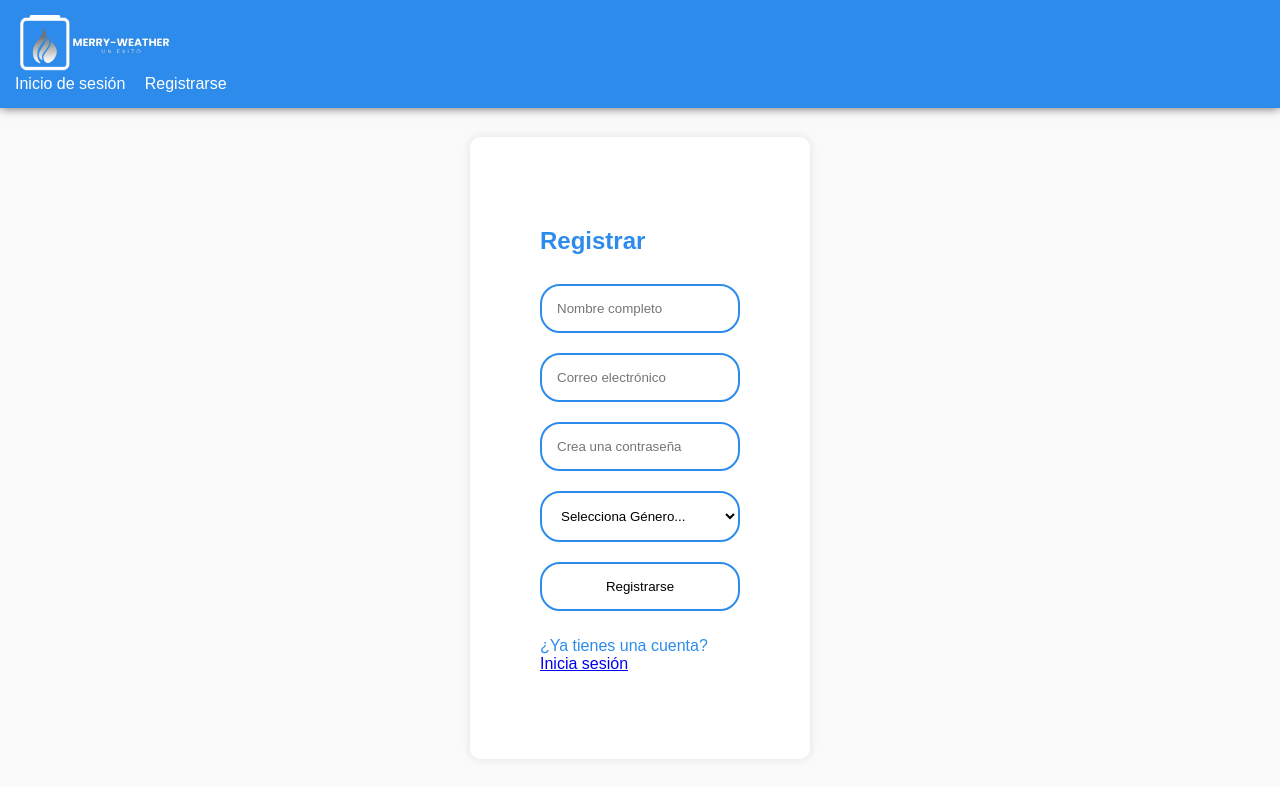
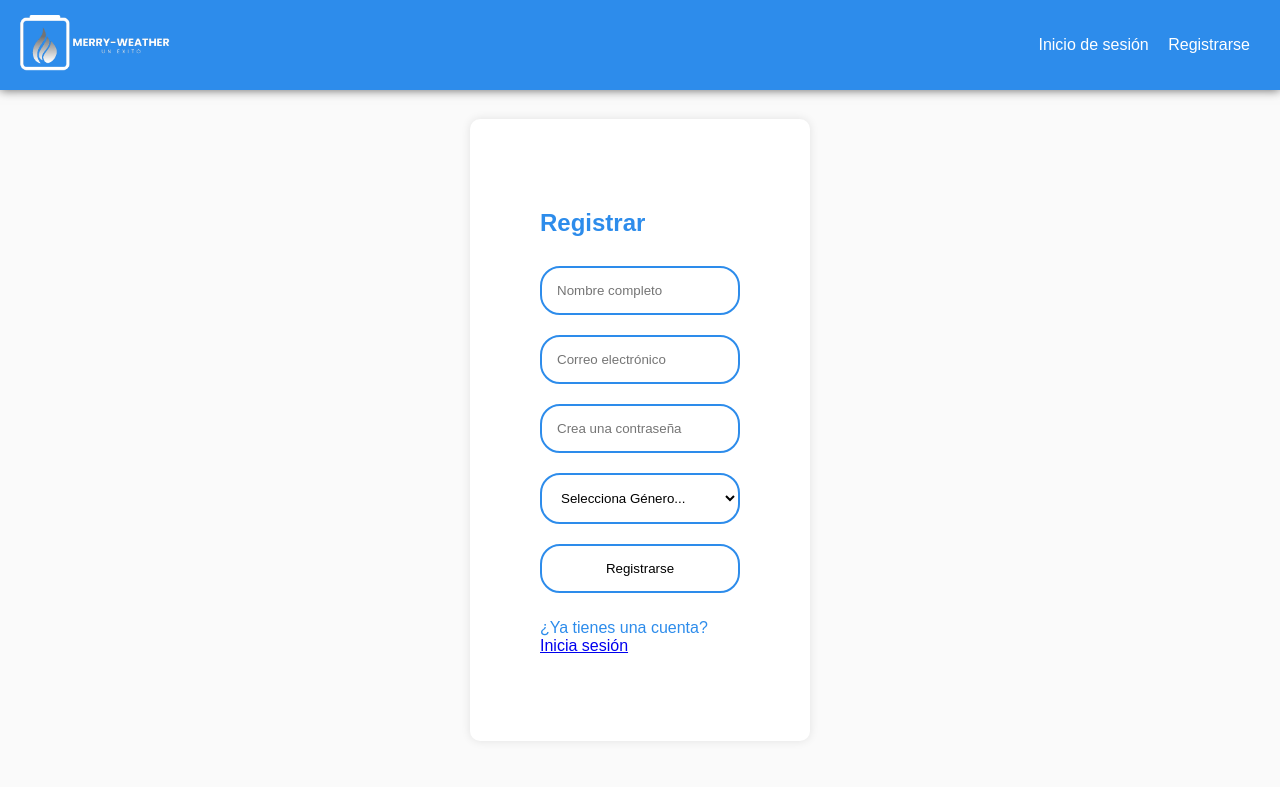
Before and after one commit to ErikAlvarado/MerryWeather, a PHP site: page /views/register.php in a window 1280 px wide. Shown: the top 787 px of the page. Run offline with PHP 8.4, Linux system fonts and the light colour scheme.

Commit message:
Terminar de corregir y upgrades

```diff
--- a/assets/css/style.css
+++ b/assets/css/style.css
@@ -12,12 +12,65 @@ body {
     font-family: Arial, sans-serif;
     background-color: var(--background-principal);
 }
+.container {
+    padding: 20px;
+    display: flex;
+    justify-content: center;
+    align-items: center;
+    min-height: calc(90vh - 80px);
+}
+
+input {
+    outline: none;
+}
+
+.input,
+.select {
+    margin: 10px 0;
+    padding: 15px;
+    background-color: white;
+    border: 2px solid var(--color-principal);
+    border-radius: 20px;
+    box-sizing: border-box;
+}
+
+.input:hover {
+   padding: 17px;
+   transition: padding 0.3s ease;
+   border: 2px solid var(--color-secundary);
+   border-radius: 20px;
+}
+
+.btn {
+  margin: 10px 0;
+  padding: 15px;
+  background-color: white;
+  border: 2px solid var(--color-principal);
+  border-radius: 20px;
+  box-sizing: border-box;
+}
+
+.btn:hover {
+    padding: 17px;
+    color: white;
+    background-color: var(--color-principal);
+    border: 2px solid var(--color-secundary);
+    border-radius: 20px;
+    transition: padding 0.3s ease, background-color 0.5s ease, color 0.3s ease;
+}
+
+/* =========================================
+                    HEADER
+   ========================================= */
 
 header {
     background-color: var(--color-principal);
     padding: 15px;
     color: white;
     box-shadow: 0 0 10px rgba(0, 0, 0, 0.623);
+    display: flex;
+    flex-direction: row;
+    align-items: center;
     justify-content: space-between;
 }
 
@@ -31,18 +84,10 @@ nav a:hover {
     text-decoration: underline;
 }
 
-main {
-    padding: 20px;
-    display: flex;
-    justify-content: center;
-    align-items: center;
-    min-height: calc(90vh - 80px);
-}
 
-input {
-    outline: none;
-}
-
+/* ===========================================
+               LOGIN AND REGISTER
+   =========================================== */
 .login-container {
     color: var(--color-principal);
     padding: 70px;
@@ -143,18 +161,6 @@ input {
   margin: 15px 0;
 }
 
-.btn {
-  width: 100%;
-  padding: 10px;
-  margin: 8px 0;
-  border: none;
-  cursor: pointer;
-  font-weight: bold;
-}
-
-.green { background: #2ecc71; color: white; }
-.red { background: #e74c3c; color: white; }
-.gray { background: #bbb; }
 
 .content {
   flex: 1;
--- a/models/login.php
+++ b/models/login.php
@@ -7,7 +7,7 @@ class Login {
     }
 
     public function authenticate($email, $password) {
-        $sql = "SELECT TOP 1 idUser, email, passwordHash FROM users WHERE email = :email";
+        $sql = "SELECT TOP 1 idUser, name, email, passwordHash FROM users WHERE email = :email";
         $stmt = $this->db->prepare($sql);
         $stmt->bindParam(':email', $email);
         $stmt->execute();
--- a/views/home.php
+++ b/views/home.php
@@ -20,5 +20,9 @@ include 'layout/header.php';
         <button class="next" onclick="nextSlide()">></button>
     </div>
     <script src="../assets/js/sliders.js"></script>
+
+    <div>
+        <!-- AUN ESTA EN CONTSTRUCCION.... -->
+    </div>
 </body>
 </html>
--- a/views/layout/header.php
+++ b/views/layout/header.php
@@ -1,13 +1,20 @@
 <header>
     <a href="/MerryWeather/views/home.php">
     <div class="logo">
-    <img src="/MerryWeather/img/Logo2.png" alt="Logo"  style="width:160px;">
+    <img src="../assets/img/logo2.png" alt="Logo"  style="width:160px;">
     </div>
     </a>
     <nav>
         <div class="menu">
-        <a href="login.php">Inicio de sesión</a>
-        <a href="register.php">Registrarse</a>
+        <?php if (isset($_SESSION['user'])): ?>
+            <a href="dashboard.php">Ver Tinacos</a>
+            <a href="agregar_tinaco.php">Agregar Tinaco</a>
+            <span class="user-name">Hola, <?php echo htmlspecialchars($_SESSION['user']['name']?? 'Invitado'); ?></span>
+            <a href="../controller/AuthController.php?action=logout" class="btn-logout">Cerrar Sesión</a>
+        <?php else: ?>
+            <a href="login.php">Inicio de sesión</a>
+            <a href="registro.php">Registrarse</a>
+        <?php endif; ?>
         </div>
     </nav>
 </header>
--- a/views/register.php
+++ b/views/register.php
@@ -8,22 +8,23 @@
 </head>
 <body>
 <?php include 'layout/header.php'; ?>
-<main>
+<div class="container">
     <div class="login-container">
         <h2>Registrar</h2>
         <form method="POST" action="../controller/AuthController.php?action=register" class="login-register">
-                <input type="text" name="name" placeholder="Nombre completo" required>
-                <input type="email" name="email" placeholder="Correo electrónico" required>
-                <input type="password" name="password" placeholder="Crea una contraseña" required>
+                <input class="input" type="text" name="name" placeholder="Nombre completo" required>
+                <input class="input" type="email" name="email" placeholder="Correo electrónico" required>
+                <input class="input" type="password" name="password" placeholder="Crea una contraseña" required>
 
-                <select name="idGender" required>
+                <select class="select" name="idGender" required>
                     <option value="">Selecciona Género...</option>
                     <option value="1">Hombre</option>
                     <option value="2">Mujer</option>
                     <option value="3">Otro...</option>
                 </select>
 
-                <input type="hidden" name="idRole" value="2"> <button type="submit" class="btn-principal">Registrarse</button>
+                <input type="hidden" name="idRole" value="2">
+                <button type="submit" class="btn">Registrarse</button>
                 <p>¿Ya tienes una cuenta? <a href="login.php">Inicia sesión</a></p>
         </form>
     </div>
```
Also changed, not shown: other parts of assets/css/style.css (+5 -32 lines), views/dashboard.php (+10 -9 lines), views/login.php (+5 -5 lines).
